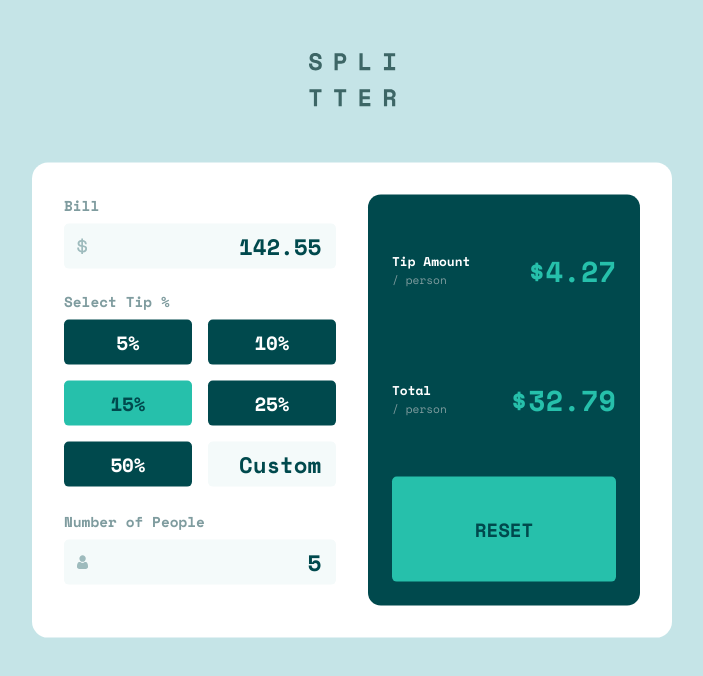
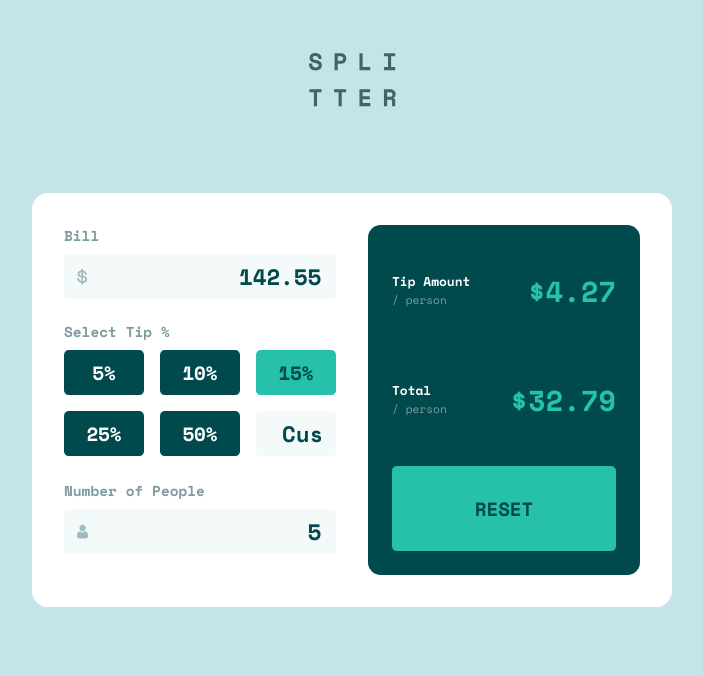
Before and after one commit to tonytangdev/fm-calculator-app, a Next.js app: page / in a window 1280 px wide. Shown: the top 676 px of the page, without its empty margins (288-991 px from the left). Built offline with nearby package versions, Linux system fonts and the light colour scheme.

Commit message:
selectTip css

```diff
--- a/styles/SelectTip.module.css
+++ b/styles/SelectTip.module.css
@@ -12,3 +12,9 @@
     gap: 1rem;
     margin-bottom: 1.5rem;
 }
+
+@media (min-width: 376px) {
+    .buttonsContainer {
+        grid-template: repeat(2, 1fr) / repeat(3, 1fr);
+    }
+}
```
